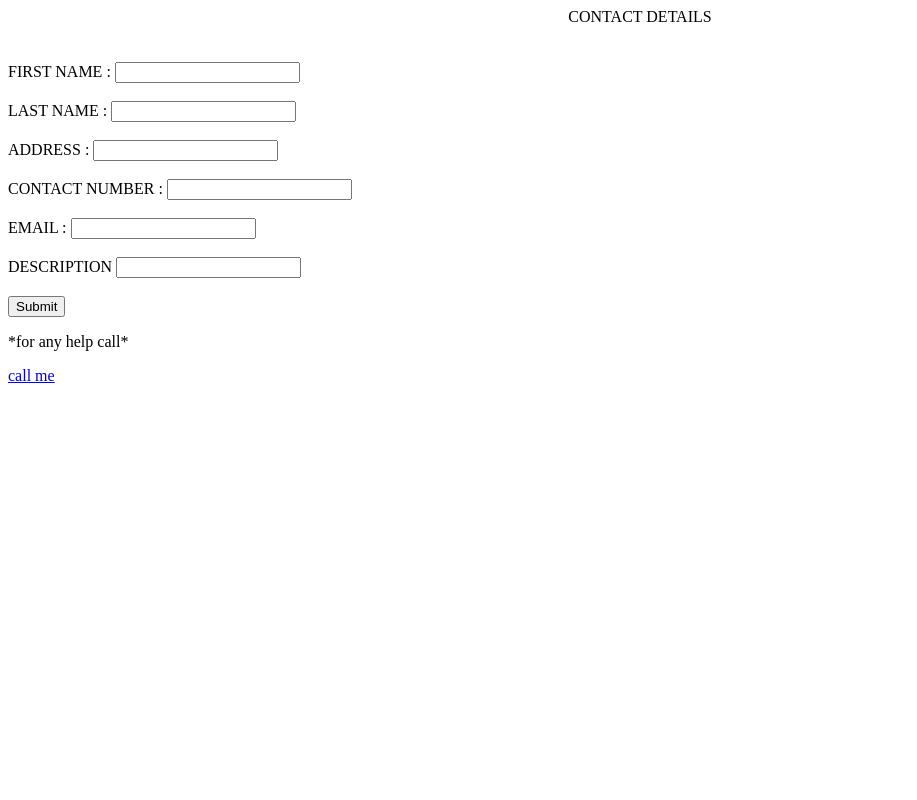
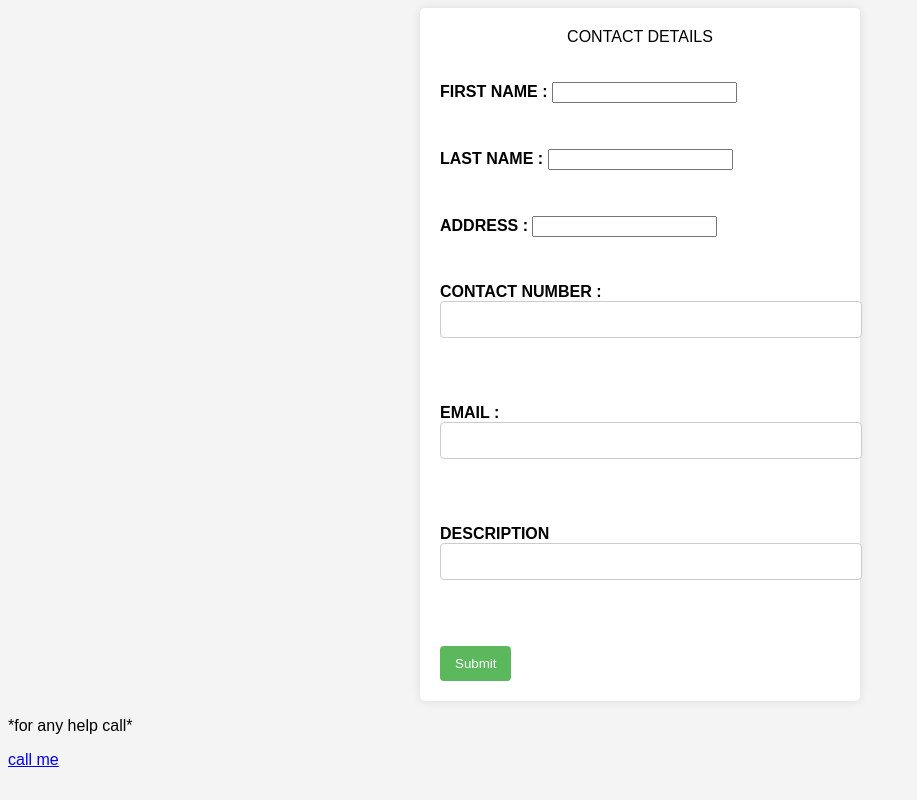
Before and after one commit to Vibhor0731/RESUME, a plain HTML site: page contact.html in a window 1280 px wide. Shown: the whole page, without its empty margins (0-917 px from the left). Drawn offline with Linux system fonts and the light colour scheme.

Commit message:
Update contact.html

```diff
--- a/contact.html
+++ b/contact.html
@@ -3,7 +3,47 @@
 <head>
     <meta charset="UTF-8">
     <meta name="viewport" content="width=device-width, initial-scale=1.0">
-    <title>Document</title>
+    <title>Contact Form</title>
+    <style>
+        body {
+            background-color: #f4f4f4;
+            font-family: Arial, sans-serif;
+        }
+        form {
+            background: white;
+            padding: 20px;
+            border-radius: 5px;
+            box-shadow: 0 0 10px rgba(0, 0, 0, 0.1);
+            max-width: 400px;
+            margin: auto;
+        }
+        label {
+            display: block;
+            margin-bottom: 10px;
+            font-weight: bold;
+        }
+        input[type="text"],
+        input[type="email"],
+        input[type="number"] {
+            width: 100%;
+            padding: 10px;
+            margin-bottom: 20px;
+            border: 1px solid #ccc;
+            border-radius: 4px;
+        }
+        input[type="submit"] {
+            background-color: #5cb85c;
+            color: white;
+            padding: 10px 15px;
+            border: none;
+            border-radius: 4px;
+            cursor: pointer;
+        }
+        input[type="submit"]:hover {
+            background-color: #4cae4c;
+        }
+    </style>
+
 </head>
 <body>
     <form action="mailto:luffydragon0731@gmail.com?subject=Registration%20Form" method="post" enctype="text/plain">
```
